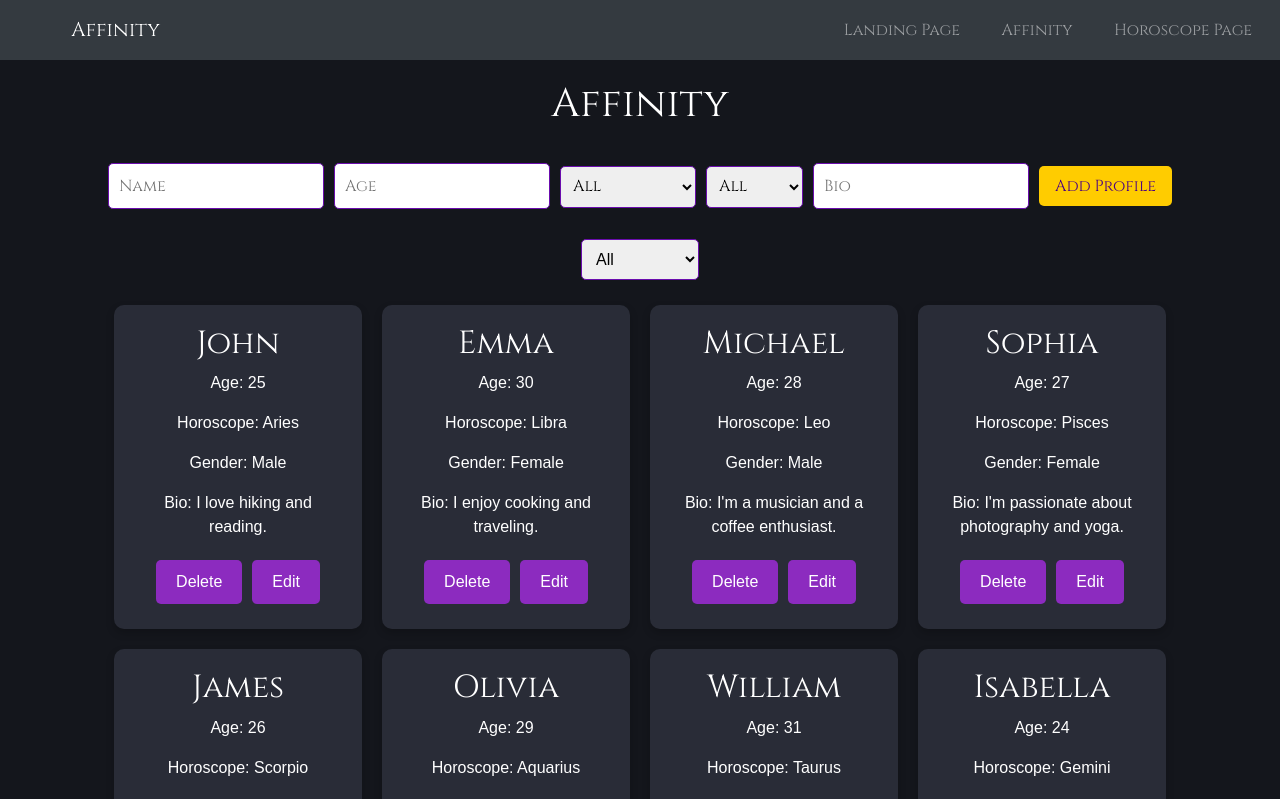
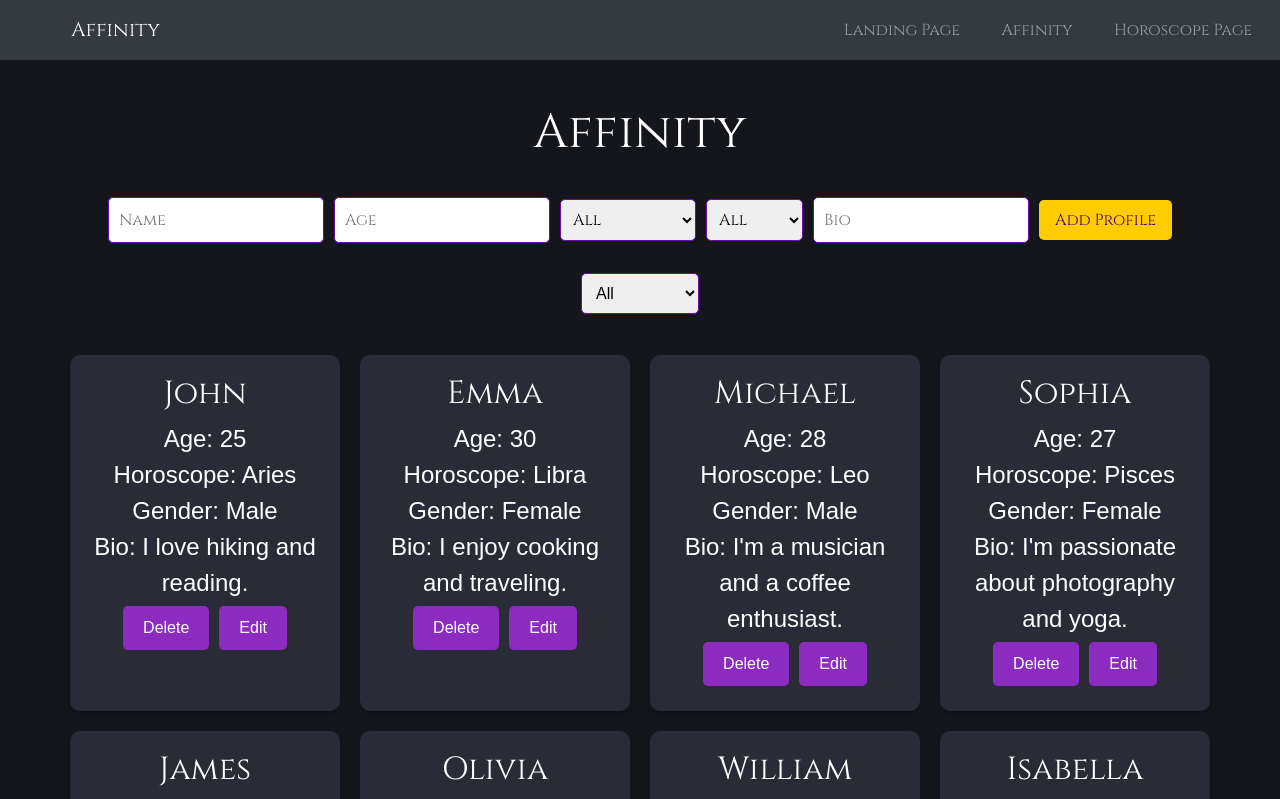
Before and after one commit to JKTEJADA/DatingWebsiteITELEC, a React (Create React App) app: page /Dating in a window 1280 px wide. Shown: the top 799 px of the page. Built offline with nearby package versions, Linux system fonts and the light colour scheme.

Commit message:
Responsiveness (Without Navbar)
Responsiveness for DatingApp and LandingPage.. No Responsiveness for navbar yet.

```diff
--- a/package.json
+++ b/package.json
@@ -8,6 +8,7 @@
     "@testing-library/user-event": "^13.5.0",
     "node-fetch": "^3.3.2",
     "react": "^18.3.1",
+    "react-bootstrap": "^2.10.2",
     "react-dom": "^18.3.1",
     "react-router-dom": "^6.23.1",
     "react-scripts": "5.0.1",
--- a/src/DatingApp.css
+++ b/src/DatingApp.css
@@ -32,10 +32,14 @@
   display: flex;
   flex-wrap: wrap;
   gap: 20px;
+  justify-content: center;
+  padding: 16px;
+  box-sizing: border-box;
 }
 
 .profile-card .Name {
   font-family: "Cinzel", serif;
+  margin-top: 0;
 }
 
 .profile-container .h2 {
@@ -49,7 +53,10 @@
   box-shadow: 0 4px 8px rgba(0, 0, 0, 0.2);
   cursor: pointer;
   color: #ffffff; /* White text color */
-  width: 20%;
+  width: calc(100% - 32px);
+  max-width: 300px;
+  box-sizing: border-box;
+  transition: transform 0.2s, box-shadow 0.2s;
 }
 
 .edit-profile {
@@ -265,3 +272,35 @@ select {
     display: none; /* Hide the image when browser width is 1300px or less */
   }
 }
+@keyframes rotate {
+  from {
+    transform: rotate(0deg);
+  }
+  to {
+    transform: rotate(-360deg); /* Counter-clockwise rotation */
+  }
+}
+@media (max-width: 1000px) {
+  .horoscope-image {
+    display: none; /* Hide the image when browser width is 1300px or less */
+  }
+}
+
+/* Media queries for responsiveness */
+@media (min-width: 600px) {
+  .profile-card {
+    width: calc(50% - 32px); /* half width for medium screens */
+  }
+}
+
+@media (min-width: 900px) {
+  .profile-card {
+    width: calc(33.333% - 32px); /* third width for larger screens */
+  }
+}
+
+@media (min-width: 1200px) {
+  .profile-card {
+    width: calc(25% - 32px); /* quarter width for extra large screens */
+  }
+}
--- a/src/LandingPage.css
+++ b/src/LandingPage.css
@@ -1,40 +1,66 @@
-@import url('https://fonts.googleapis.com/css2?family=Cinzel:wght@400;700&family=Uncial+Antiqua&display=swap');
+@import url("https://fonts.googleapis.com/css2?family=Cinzel:wght@400;700&family=Uncial+Antiqua&display=swap");
 
-
-/* LandingPage.css */
-body, html {
+body,
+html {
   margin: 0;
   padding: 0;
   width: 100%;
   height: 100%;
   font-family: Arial, sans-serif;
-
 }
 
 .landing-page {
+  height: 100%;
   display: flex;
-    flex-direction: column;
   justify-content: center;
   align-items: center;
-    height: 100vh;
   color: white;
   text-align: center;
-    background: black;
-    position: relative;
+  padding-top: 60px;
 }
-
-  .landing-page .logo {
-    width:20%;
-  }
-
 
 h1 {
   font-size: 3em;
   margin: 0.5em 0;
-    font-family: 'Cinzel', serif;
+  font-family: "Cinzel", serif;
 }
 
 p {
   font-size: 1.5em;
   margin: 0;
 }
+
+.landing-page-content {
+  max-width: 500px;
+  padding: 20px;
+}
+
+.image-container {
+  display: flex;
+  justify-content: center;
+  align-items: center;
+  height: 100vh;
+  margin: auto;
+}
+
+.horoscope-image {
+  max-width: 100%;
+  height: auto;
+}
+
+/* Media Queries for Custom Styling */
+@media (max-width: 767px) {
+  h1 {
+    font-size: 2rem;
+  }
+
+  p {
+    font-size: 1rem;
+  }
+
+  .btn {
+    width: 100%;
+  }
+}
+@media (min-width: 768px) and (max-width: 991px) {
+}
--- a/src/LandingPage.js
+++ b/src/LandingPage.js
@@ -1,25 +1,31 @@
-import React from 'react';
-import { Link } from 'react-router-dom';
-import './DatingApp.css';
+import React from "react";
+import { Link } from "react-router-dom";
+import "./LandingPage.css";
 
 const LandingPage = () => {
   return (
     <div className="landing-page">
-      <div className="container-fluid h-100">
-        <div className="row h-100">
+      <div className="container-fluid h-100 d-flex align-items-center justify-content-center">
+        <div className="row w-100">
           {/* Left Column for Content */}
-          <div className="col-md-6 d-flex align-items-center">
-            <div className="landing-page-content">
-              <h1 className="text-left">Welcome to Affinity</h1>
-              <p className="text-left">Your journey to finding your <br></br> perfect match begins here.</p>
-              <Link to="/dating" className="d-flex justify-content-center">
-                <button className="btn btn-primary text-left">START NOW</button>
+          <div className="col-lg-6 col-md-12 d-flex align-items-center justify-content-center">
+            <div className="landing-page-content text-center text-md-left">
+              <h1>Welcome to Affinity</h1>
+              <p>Your journey to finding your perfect match begins here.</p>
+              <Link to="/dating">
+                <button className="btn btn-primary">START NOW</button>
               </Link>
             </div>
           </div>
           {/* Right Column for Rotating Image */}
-          <div className="col-md-6 d-flex justify-content-end align-items-center">
-            <img src="white.png" alt="Horoscopes" className="horoscope-image" />
+          <div className="col-lg-6 col-md-12 d-flex justify-content-center">
+            <div className="image-container">
+              <img
+                src="white.png"
+                alt="Horoscopes"
+                className="horoscope-image"
+              />
+            </div>
           </div>
         </div>
       </div>
```
Also changed, not shown: src/index.js (+8 -8 lines), 1 other file (tests, documents, lock files or other folders). Lines whose indentation alone changed are shown as unchanged.
